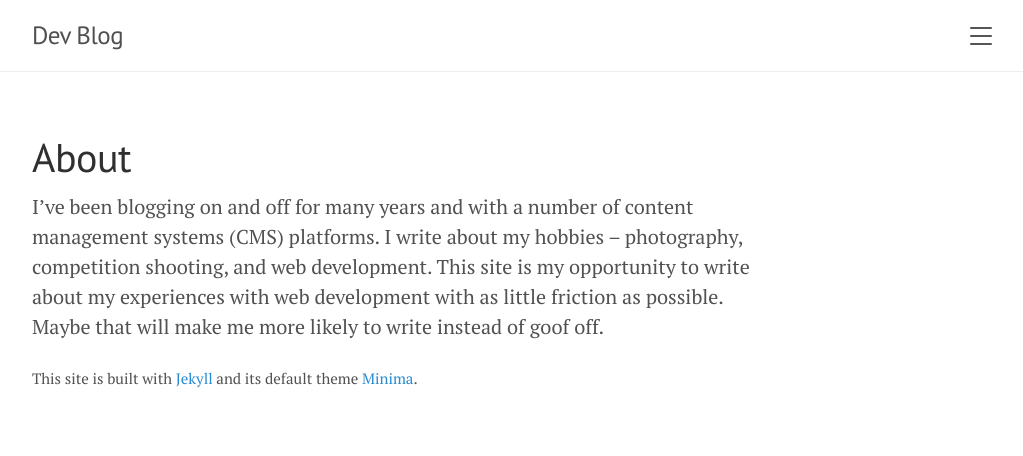
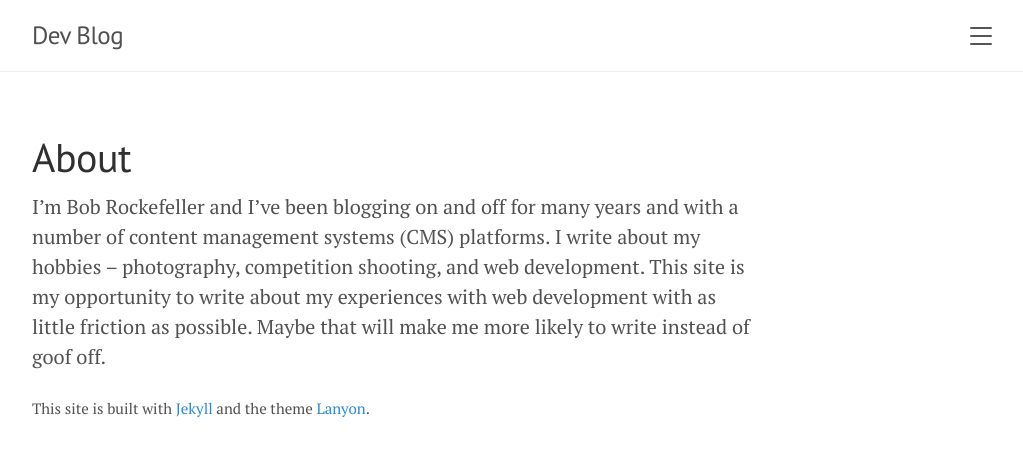
Before and after one commit to bobrocke/bobrocke.github.io, a Jekyll site: the page built from about.md, in a window 1280 px wide. Shown: the top 456 px of the page, without its empty margins (248-1271 px from the left). Built offline with Jekyll 4.4.1, drawn with Linux system fonts in a browser that asks for light colours; nearby versions of some CDN libraries.

Commit message:
New article and more theme tweaks
"I Said I Wouldn't"

```diff
--- a/_config.yml
+++ b/_config.yml
@@ -21,7 +21,7 @@
 title: Dev Blog
 email: bob@bobrockefeller.com
 description: >- # this means to ignore newlines until "baseurl:"
-  As I work with different web technologies, I blog about them here. I'm not a professional developer; I only do it as a hobby.
+  I'm Bob Rockefeller. I learn stuff -- I post stuff. But I'm not a professional developer.
 baseurl: "" # the subpath of your site, e.g. /blog
 url: "https://dev.bobrockefeller.com/" # the base hostname & protocol for your site, e.g. http://example.com
 # twitter_username: ""
--- a/_includes/social-media-links.html
+++ b/_includes/social-media-links.html
@@ -4,7 +4,7 @@
     {% for entry in sm %}
         {% assign key = entry | first %}
         {% if sm[key].id %}
-            <a href="{{ sm[key].href }}{{ sm[key].id }}" title="{{ sm[key].title }}"><i class="fa {{ sm[key].fa-icon }}"></i></a>
+            <a style="font-size: 1rem" href="{{ sm[key].href }}{{ sm[key].id }}" title="{{ sm[key].title }}"><i class="fa {{ sm[key].fa-icon }}"></i></a>
         {% endif %}
     {% endfor %}
 </div>
--- a/_layouts/post.html
+++ b/_layouts/post.html
@@ -4,6 +4,7 @@
 
 <div class="post">
   <h1 class="post-title">{{ page.title }}</h1>
-  <span class="post-date">{{ page.date | date_to_string }}</span>
+  <!-- <span class="post-date">{{ page.date | date_to_string }}</span> -->
+  <span class="post-date">{{ page.date | date_to_string: "ordinal", "US" }}</span>
   {{ content }}
 </div>
--- a/about.md
+++ b/about.md
@@ -3,6 +3,6 @@
 title: About
 permalink: /about/
 ---
-I've been blogging on and off for many years and with a number of content management systems (CMS) platforms. I write about my hobbies -- photography, competition shooting, and web development. This site is my opportunity to write about my experiences with web development with as little friction as possible. Maybe that will make me more likely to write instead of goof off.
+I'm Bob Rockefeller and I've been blogging on and off for many years and with a number of content management systems (CMS) platforms. I write about my hobbies -- photography, competition shooting, and web development. This site is my opportunity to write about my experiences with web development with as little friction as possible. Maybe that will make me more likely to write instead of goof off.
 
-<span style="font-size: .75rem">This site is built with [Jekyll](https://jekyllrb.com/) and its default theme [Minima](https://github.com/jekyll/minima).</span>
+<span style="font-size: .75rem">This site is built with [Jekyll](https://jekyllrb.com/) and the theme [Lanyon](https://github.com/poole/lanyon).</span>
--- a/index.html
+++ b/index.html
@@ -12,8 +12,8 @@
       </a>
     </h1>
 
-    <span class="post-date">{{ post.date | date_to_string }}</span>
-
+    <!-- <span class="post-date">{{ post.date | date_to_string }}</span> -->
+    <span class="post-date">{{ post.date | date_to_string: "ordinal", "US" }}</span>
     {{ post.excerpt }}
   </div>
   {% endfor %}
```
Also changed, not shown: _drafts/2025-02-06-i-said-i-wouldn-t.md (deleted, +0 -40 lines), _posts/2025-02-03-what-is-clean-syntax.md (+1 -1 lines), _posts/2025-02-07-i-said-i-wouldn-t.md (added, +33 -0 lines).
